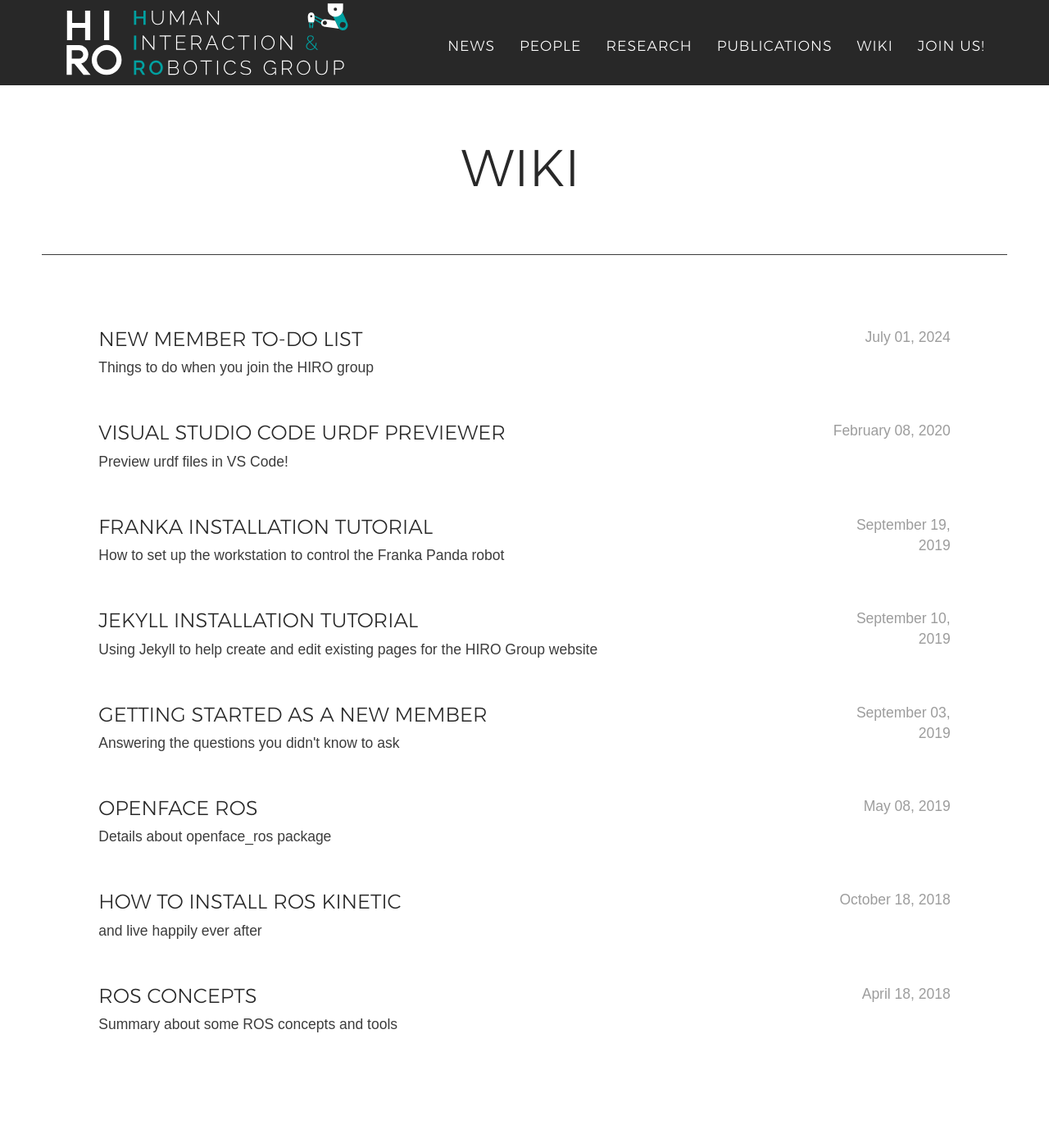
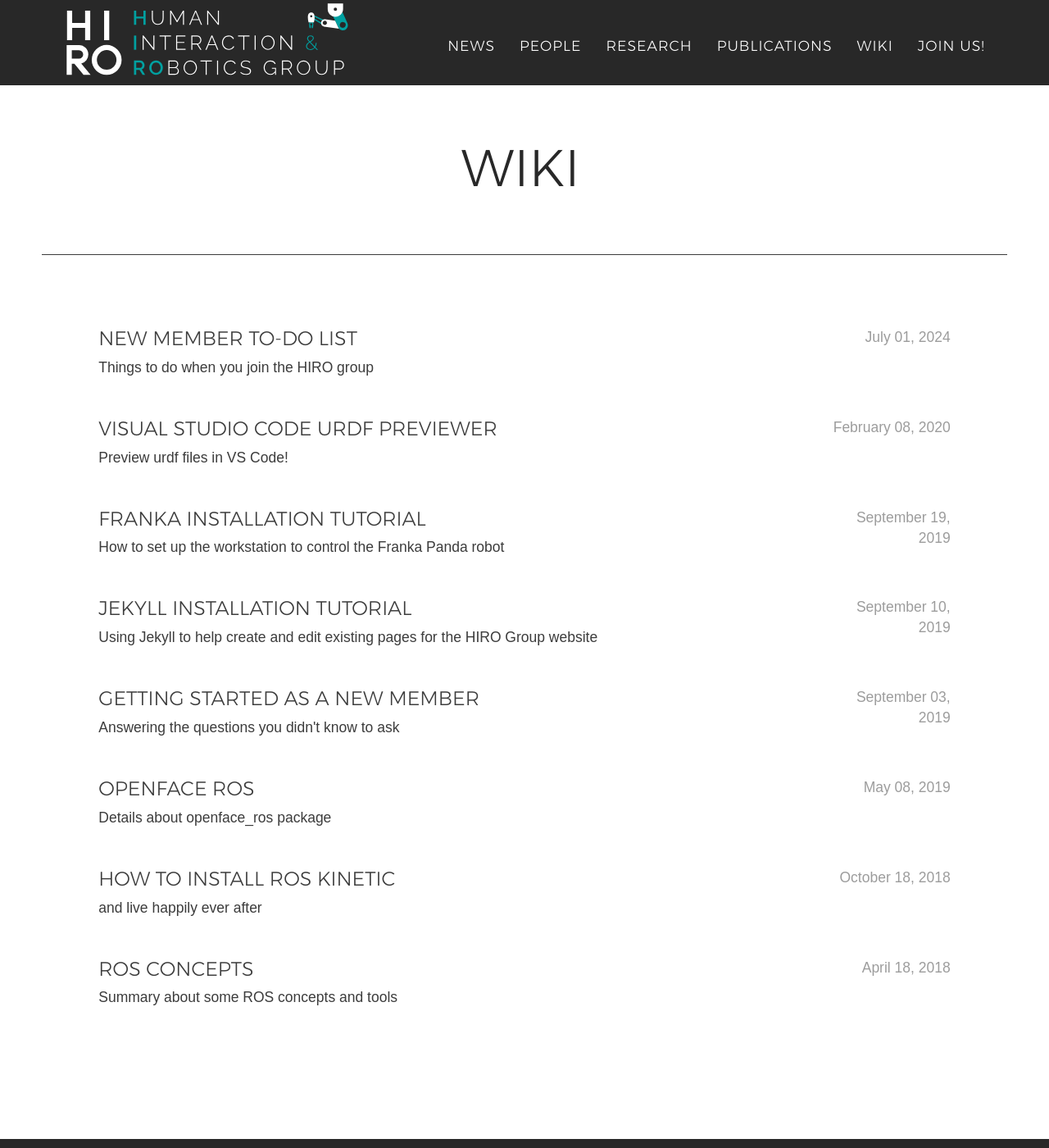
Before and after one commit to HIRO-group/HIRO-group.github.io, a Jekyll site: the page built from wiki.html, in a window 1280 px wide and 1400 px high. Shown: the whole window at 82% size. Built offline with Jekyll 4.4.1, drawn with Linux system fonts in a browser that asks for light colours; nearby versions of some CDN libraries; some web fonts are replaced.

Commit message:
Minor fixes. Added nolink tag to posts so that they can show up in the news page but are not linked.

```diff
--- a/_includes/css/main.css
+++ b/_includes/css/main.css
@@ -1235,7 +1235,7 @@ p.award i {
 
 #portfolio .portfolio-item {
     right: 0;
-    margin-bottom: 20px;
+    margin-bottom: 16px;
 }
 
 #portfolio .portfolio-item *,
--- a/_includes/post-sorter.html
+++ b/_includes/post-sorter.html
@@ -18,10 +18,14 @@
 
                             {% for post in category[1] limit: pagelimit %}
                                 <div class="col-md-11 mx-auto portfolio-item" {% if subtype == "news" %}id="news"{% elsif subtype == "research" or subtype == "subteams" or page.type == "subteams" %}id="research"{% endif %}>
+                                    {% unless post.nolink %}
                                     <a href="{{ post.url }}" class="no-border portfolio-link" style="max-width:100%">
+                                    {% else %}
+                                    <a class="no-border portfolio-link" style="max-width:100%">
+                                    {% endunless %}
                                         <div class="row">
                                         <div {% if subtype == "subteams" %}class="col-12"{% else %}class="col-xl-10"{% endif %}>
-                                        <h3 class="post-title">{{ post.title }}</h3>
+                                        <h4 class="post-title">{{ post.title }}</h4>
                                         {% if page.type == "research" or subtype == "subteams" or page.type == "subteams" %}
                                             {% if post.description %}
                                                 <p class="post-description">{{ post.description }}</p>
--- a/index.html
+++ b/index.html
@@ -1,7 +1,7 @@
 ---
 type: home
 subtypes: [news]
-pagelimit: 8
+pagelimit: 20
 ---
 
 {% include video.html url="//www.youtube.com/embed/I5gXYuJj62k" margin-bottom="60px" padding-bottom="52%" max-width="100%" %}
```
